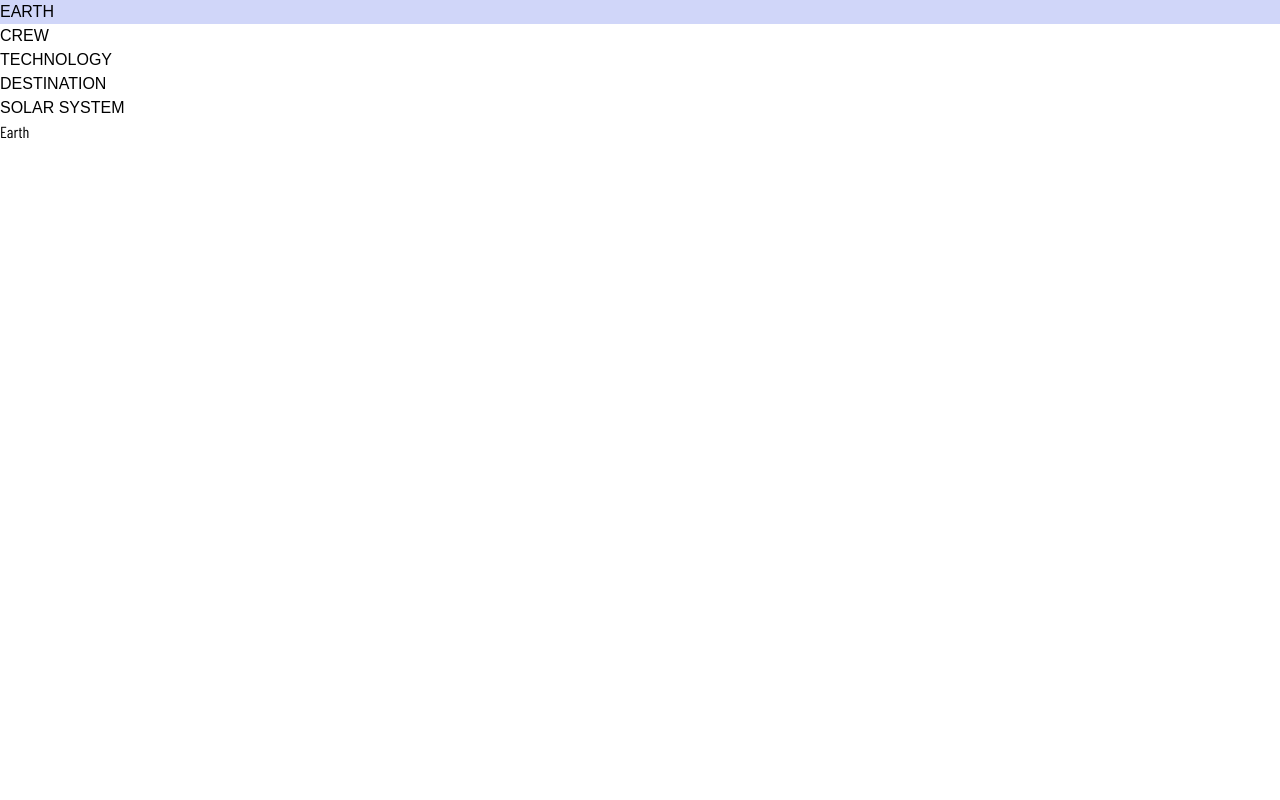
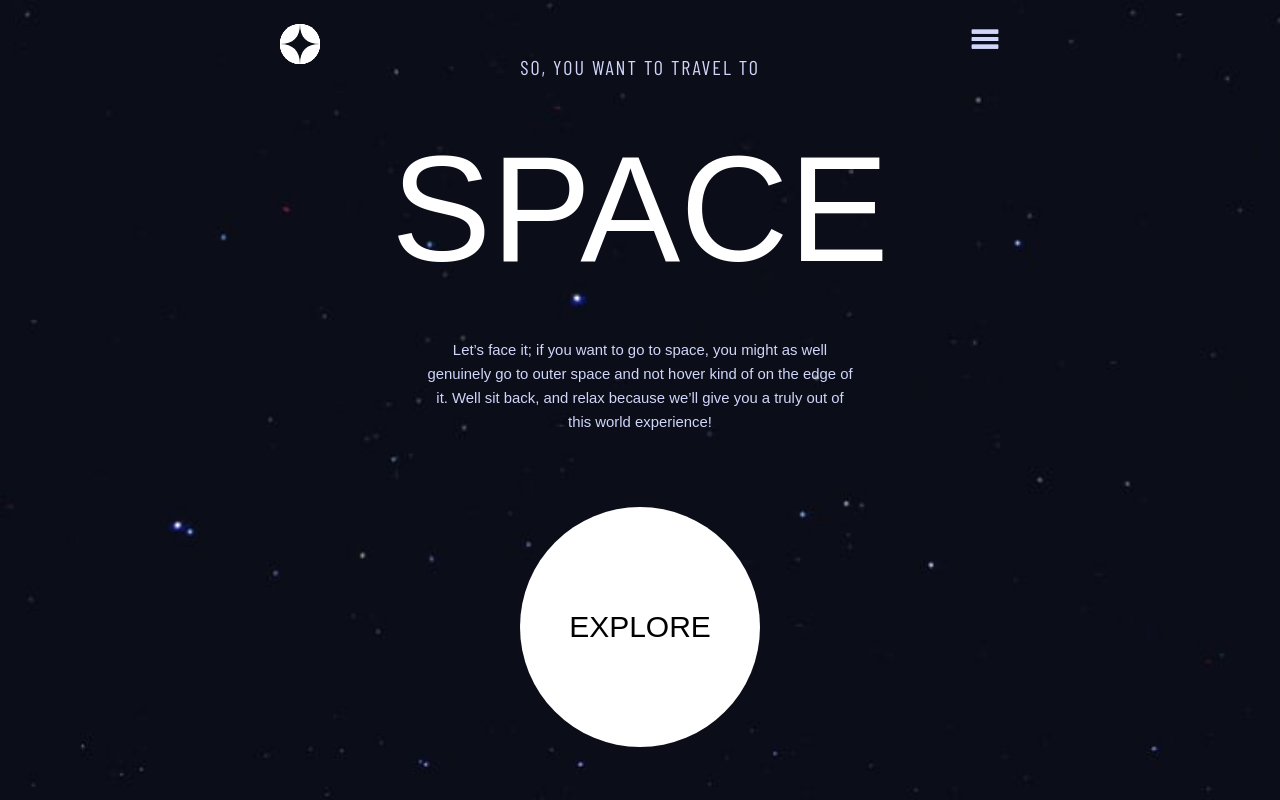
Before and after one commit to devsilvarafael/space-tourism, a React (Vite) app: page / in a window 1280 px wide. Shown: the top 800 px of the page. Built offline with nearby package versions, Linux system fonts and the light colour scheme; a web font is replaced by a local one.

Commit message:
chore: Add pages into App.

```diff
--- a/src/App.jsx
+++ b/src/App.jsx
@@ -1,13 +1,17 @@
+import {Fragment} from "react";
+import Destination from "./pages/Destination.jsx";
+import Home from "./pages/Home.jsx";
+import Crew from "./pages/Crew.jsx";
+import Technology from "./pages/Technology.jsx";
+
 function App() {
     return (
-        <div>
-            <h1 className="bg-light-blue">Earth</h1>
-            <h2>Crew</h2>
-            <h3>Technology</h3>
-            <h4>Destination</h4>
-            <h5>Solar System</h5>
-            <p>Earth</p>
-        </div>
+        <Fragment>
+            <Home />
+            <Crew />
+            <Destination />
+            <Technology />
+        </Fragment>
     )
 }
 
```
